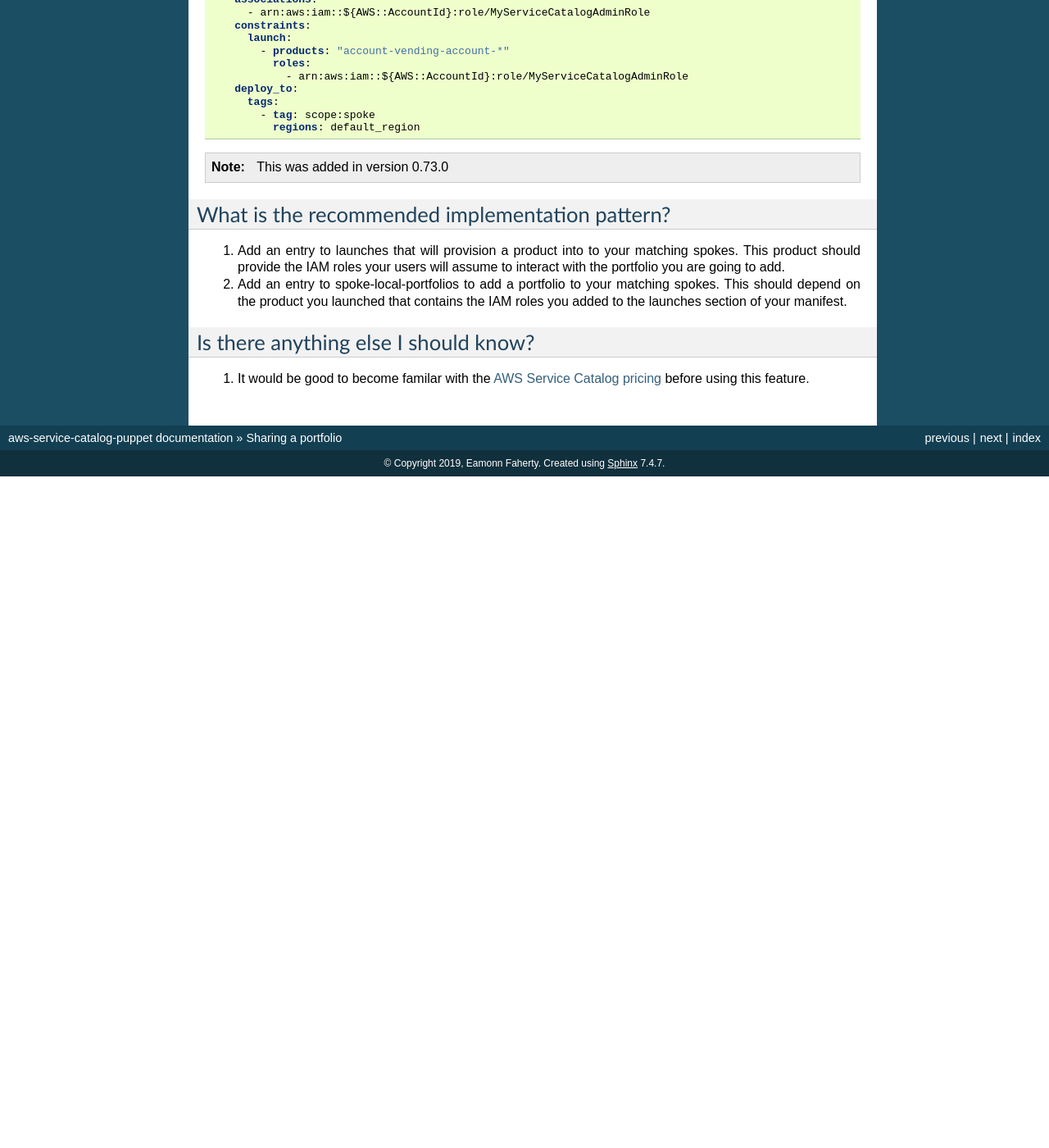
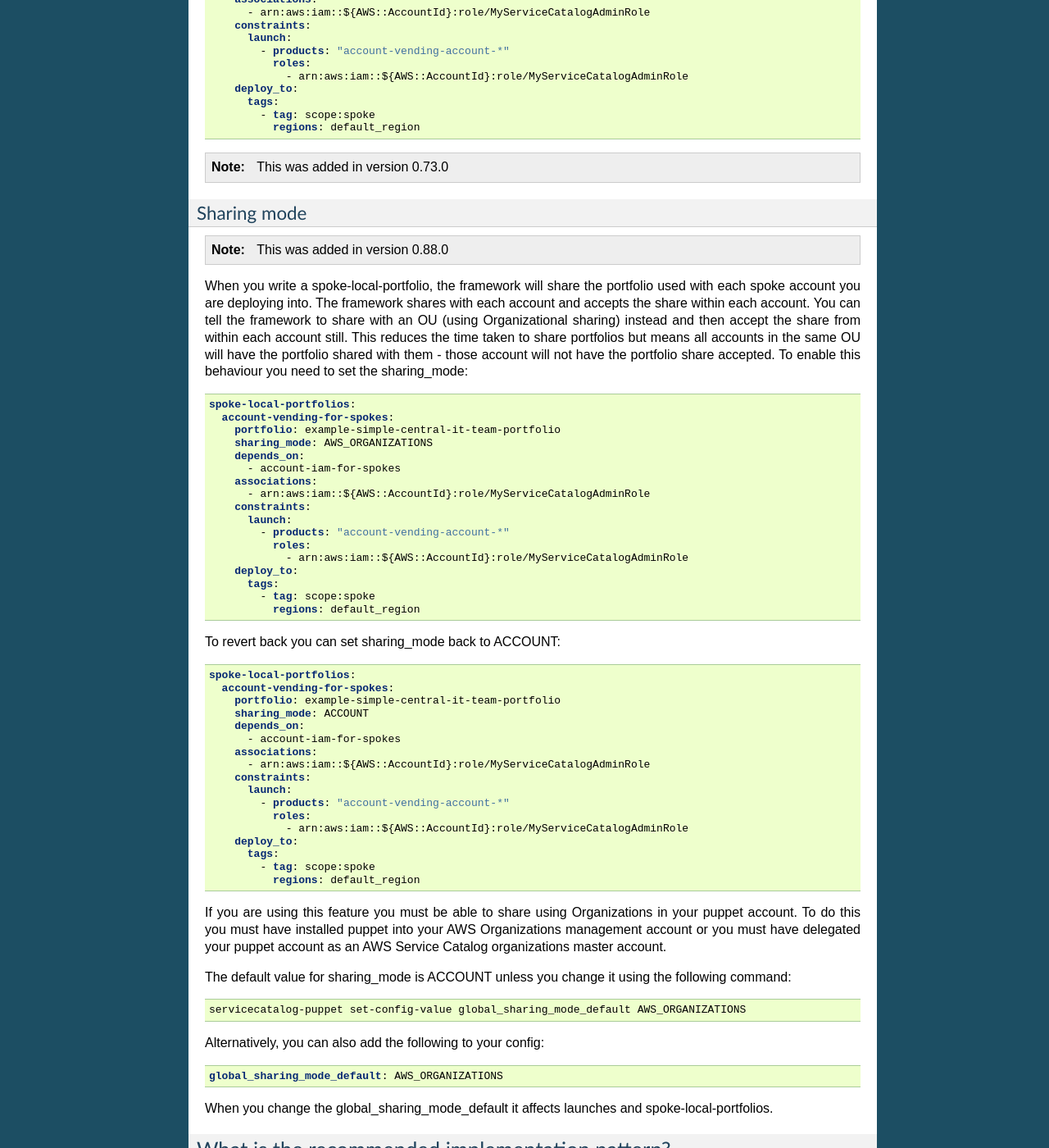
Before and after one commit to awslabs/aws-service-catalog-puppet, a Sphinx documentation site: the page built from docs/source/puppet/sharing_a_portfolio.rst, in a window 1280 px wide and 1400 px high, scrolled down 3060 px. Shown: the whole window at 82% size. Built offline with Sphinx 7.4.7, drawn with Linux system fonts in a browser that asks for light colours; before the commit the page ends 3641 px from its top, so only the background shows below that.

Commit message:
Adding sharing mode

```diff
--- a/docs/source/puppet/sharing_a_portfolio.rst
+++ b/docs/source/puppet/sharing_a_portfolio.rst
@@ -58,7 +58,7 @@
 
 
 What are the settings for product_generation_method?
-^^^^^^^^^^^^^^^^^^^^^^^^^^^^^^^^^^^^^^^^^^^^^^^^
+^^^^^^^^^^^^^^^^^^^^^^^^^^^^^^^^^^^^^^^^^^^^^^^^^^^^
 
 .. note::
 
@@ -207,6 +207,86 @@
     This was added in version 0.73.0
 
 
+
+
+
+Sharing mode
+^^^^^^^^^^^^
+
+.. note::
+
+    This was added in version 0.88.0
+
+When you write a spoke-local-portfolio, the framework will share the portfolio used with each spoke account you are
+deploying into. The framework shares with each account and accepts the share within each account.  You can tell the
+framework to share with an OU (using Organizational sharing) instead and then accept the share from within each account
+still.  This reduces the time taken to share portfolios but means all accounts in the same OU will have the portfolio
+shared with them - those account will not have the portfolio share accepted.  To enable this behaviour you need to set
+the sharing_mode:
+
+.. code-block:: yaml
+
+    spoke-local-portfolios:
+      account-vending-for-spokes:
+        portfolio: example-simple-central-it-team-portfolio
+        sharing_mode: AWS_ORGANIZATIONS
+        depends_on:
+          - account-iam-for-spokes
+        associations:
+          - arn:aws:iam::${AWS::AccountId}:role/MyServiceCatalogAdminRole
+        constraints:
+          launch:
+            - products: "account-vending-account-*"
+              roles:
+                - arn:aws:iam::${AWS::AccountId}:role/MyServiceCatalogAdminRole
+        deploy_to:
+          tags:
+            - tag: scope:spoke
+              regions: default_region
+
+
+To revert back you can set sharing_mode back to ACCOUNT:
+
+.. code-block:: yaml
+
+    spoke-local-portfolios:
+      account-vending-for-spokes:
+        portfolio: example-simple-central-it-team-portfolio
+        sharing_mode: ACCOUNT
+        depends_on:
+          - account-iam-for-spokes
+        associations:
+          - arn:aws:iam::${AWS::AccountId}:role/MyServiceCatalogAdminRole
+        constraints:
+          launch:
+            - products: "account-vending-account-*"
+              roles:
+                - arn:aws:iam::${AWS::AccountId}:role/MyServiceCatalogAdminRole
+        deploy_to:
+          tags:
+            - tag: scope:spoke
+              regions: default_region
+
+
+If you are using this feature you must be able to share using Organizations in your puppet account.  To do this you must
+have installed puppet into your AWS Organizations management account or you must have delegated your puppet account as
+an AWS Service Catalog organizations master account.
+
+The default value for sharing_mode is ACCOUNT unless you change it using the following command:
+
+.. code-block:: bash
+
+    servicecatalog-puppet set-config-value global_sharing_mode_default AWS_ORGANIZATIONS
+
+Alternatively, you can also add the following to your config:
+
+.. code-block:: yaml
+
+    global_sharing_mode_default: AWS_ORGANIZATIONS
+
+When you change the global_sharing_mode_default it affects launches and spoke-local-portfolios.
+
+
 -----------------------------------------------
 What is the recommended implementation pattern?
 -----------------------------------------------
```
Also changed, not shown: docs/source/puppet/designing_your_manifest.rst (+62 -0 lines).
